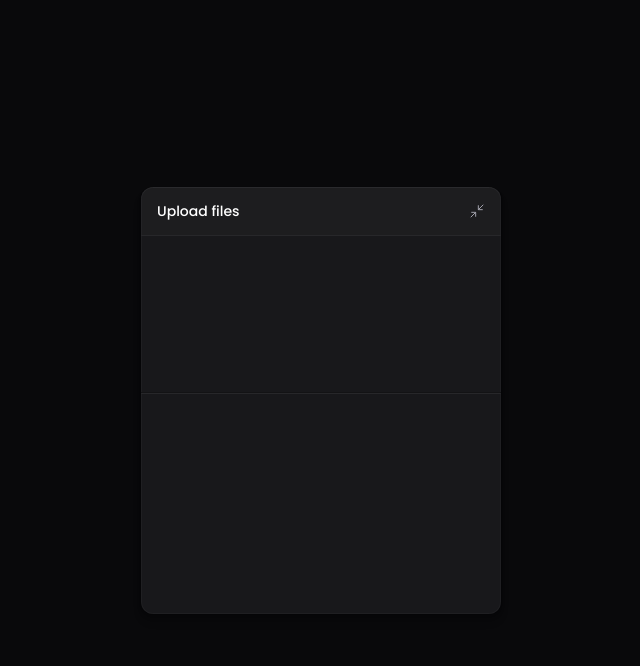
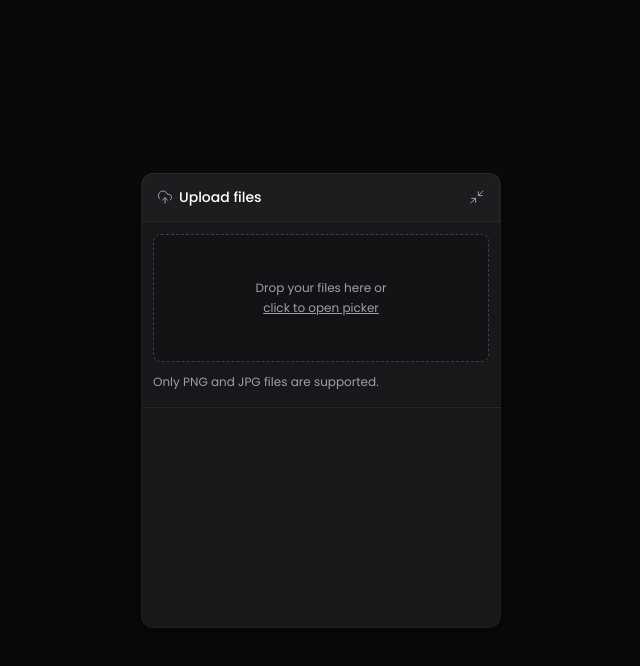
Before and after one commit to brunofhorn/upload-web, a React (Vite) app: page / in a window 1280 px wide. Both pictures are taken after a click on the button "Upload files". Shown: the top 666 px of the page, without its empty margins (319-959 px from the left). Built offline with nearby package versions, Linux system fonts and the light colour scheme.

Commit message:
feat: add dropzone

```diff
--- a/package.json
+++ b/package.json
@@ -15,6 +15,7 @@
     "lucide-react": "^0.525.0",
     "react": "^19.1.0",
     "react-dom": "^19.1.0",
+    "react-dropzone": "^14.3.8",
     "tailwind-variants": "^1.0.0",
     "tailwindcss": "^4.1.11"
   },
--- a/src/components/upload-widget-dropzone.tsx
+++ b/src/components/upload-widget-dropzone.tsx
@@ -1,7 +1,28 @@
-export function UploadWidgetDropzone(){
+import { useDropzone } from "react-dropzone"
+
+export function UploadWidgetDropzone() {
+    const { getRootProps, getInputProps, isDragActive } = useDropzone({
+        multiple: true,
+        accept: {
+            'image/jpeg': [],
+            'image/png': []
+        }
+    })
+
     return (
-        <div className="px-3 h-32">
+        <div className="px-3 flex flex-col gap-3">
+            <div
+            data-active={isDragActive}
+                className="cursor-pointer text-zinc-400 bg-black/20 p-5 rounded-lg border border-zinc-700 border-dashed h-32 flex flex-col items-center justify-center gap-1 hover:border-zinc-600 transition-colors data-[active=true]:bg-indigo-500/10 data-[active=true]:border-indigo-500 data-[active=true]:text-indigo-500"
+                {...getRootProps()}
+            >
+                <input type="file" {...getInputProps()} />
 
+                <span className="text-xs">Drop your files here or</span>
+                <span className="text-xs underline">click to open picker</span>
+            </div>
+
+            <span className="text-xs text-zinc-400">Only PNG and JPG files are supported.</span>
         </div>
     )
 }
--- a/src/components/upload-widget-header.tsx
+++ b/src/components/upload-widget-header.tsx
@@ -1,11 +1,12 @@
 import { Minimize2 } from "lucide-react";
 import { Button } from "./ui/button";
 import * as Collapsible from "@radix-ui/react-collapsible";
+import { UploadWidgetTitle } from "./upload-widget-title";
 
 export function UploadWidgetHeader() {
     return (
         <div className="w-full p-4 py-2 bg-white-opacity-2 border-zinc-800 border-b flex items-center justify-between">
-            <span className="text-sm font-medium">Upload files</span>
+            <UploadWidgetTitle />
             <Collapsible.Trigger asChild>
                 <Button size="icon" className="-mr-2">
                     <Minimize2 strokeWidth={1.5} className="size-4" />
--- a/src/components/upload-widget-minimized-button.tsx
+++ b/src/components/upload-widget-minimized-button.tsx
@@ -1,11 +1,12 @@
 import * as Collapsible from '@radix-ui/react-collapsible'
 import { Maximize2 } from 'lucide-react'
+import { UploadWidgetTitle } from './upload-widget-title'
 
-export function UploadWidgetMinimizedButton(){
-    return(
+export function UploadWidgetMinimizedButton() {
+    return (
         <Collapsible.Trigger className='group w-full bg-white-opacity-2 py-3 px-5 flex items-center justify-between'>
-            <span className="text-sm font-medium">Upload files</span>
-                <Maximize2 strokeWidth={1.5} className="size-4 text-zinc-400 group-hover:text-zinc-100" />
+            <UploadWidgetTitle />
+            <Maximize2 strokeWidth={1.5} className="size-4 text-zinc-400 group-hover:text-zinc-100" />
         </Collapsible.Trigger>
     )
 }
--- /dev/null
+++ b/src/components/upload-widget-title.tsx
@@ -0,0 +1,10 @@
+import { UploadCloud } from "lucide-react";
+
+export function UploadWidgetTitle() {
+    return (
+        <div className="flex items-center gap-1.5 text-sm font-medium">
+            <UploadCloud className="size-4 text-zinc-400" strokeWidth={1.5} />
+            <span className="text-sm font-medium">Upload files</span>
+        </div>
+    )
+}
```
Also changed, not shown: 1 other file (tests, documents, lock files or other folders).
